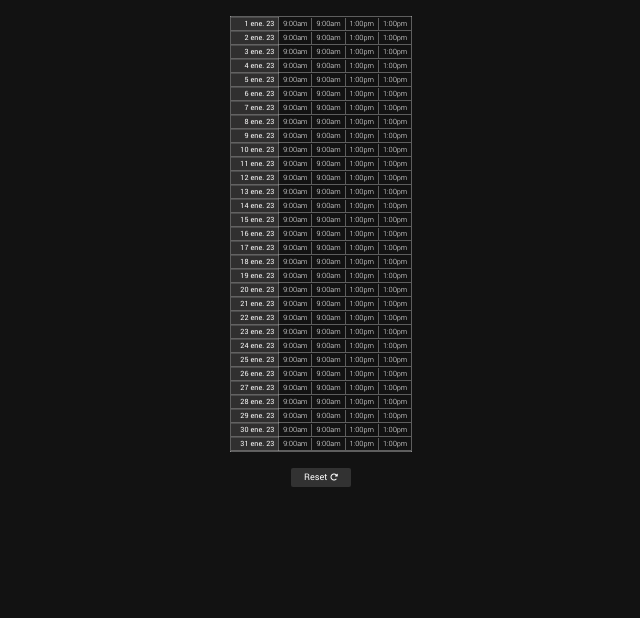
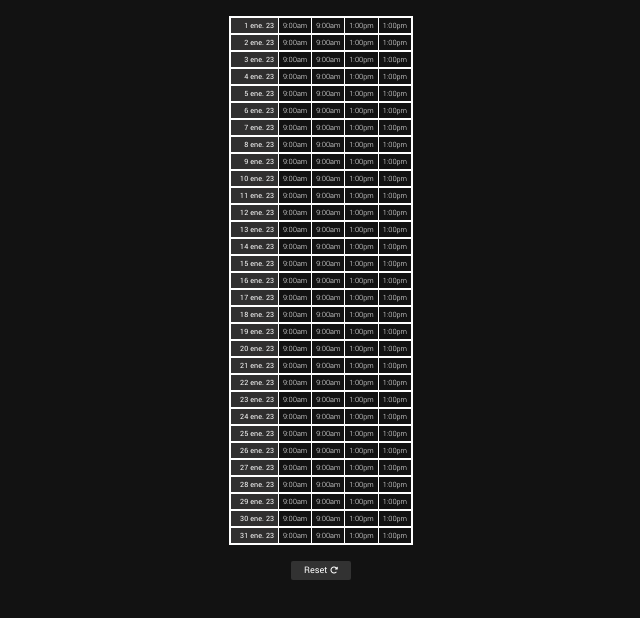
Before and after one commit to BrandonMasis/citas, a plain HTML site: page index.html in a window 1280 px wide. Shown: the whole page, without its empty margins (319-959 px from the left). Drawn offline with Linux system fonts and the light colour scheme.

Commit message:
trying to fix table lines

```diff
--- a/style.css
+++ b/style.css
@@ -4,54 +4,11 @@
   box-sizing: border-box;
   padding: 0;
   margin: 0;
-}
-
-html, body, div, span, applet, object, iframe,
-h1, h2, h3, h4, h5, h6, p, blockquote, pre,
-a, abbr, acronym, address, big, cite, code,
-del, dfn, em, img, ins, kbd, q, s, samp,
-small, strike, strong, sub, sup, tt, var,
-b, u, i, center,
-dl, dt, dd, ol, ul, li,
-fieldset, form, label, legend,
-table, caption, tbody, tfoot, thead, tr, th, td,
-article, aside, canvas, details, embed,
-figure, figcaption, footer, header, hgroup,
-menu, nav, output, ruby, section, summary,
-time, mark, audio, video {
-  margin: 0;
-  padding: 0;
-  border: 0;
-  font-size: 100%;
-  font: inherit;
-  vertical-align: baseline;
   -webkit-tap-highlight-color: rgba(0, 0, 0, 0);
   -webkit-tap-highlight-color: transparent;
 }
 
-/* HTML5 display-role reset for older browsers */
-article, aside, details, figcaption, figure,
-footer, header, hgroup, menu, nav, section {
-  display: block;
-}
 
-body {
-  line-height: 1;
-}
-
-ol, ul {
-  list-style: none;
-}
-
-blockquote, q {
-  quotes: none;
-}
-
-blockquote:before, blockquote:after,
-q:before, q:after {
-  content: "";
-  content: none;
-}
 
 table {
   border-collapse: collapse;
@@ -83,23 +40,24 @@ table, th, td {
   cursor: pointer;
   font-size: 0.5rem;
   border-collapse: collapse;
+  border: 1px solid white;
 }
 
 table{
-  border: .3px solid rgba(255, 255, 255, 0.322);
+  /* border: .3px solid rgba(255, 255, 255, 0.322); */
 
 
 }
 
 th {
   width: 3rem;
-  border: .3px solid rgba(248, 248, 248, 0.253);
-  border-left: none;
+  /* border: .3px solid rgba(248, 248, 248, 0.253);
+  border-left: none; */
 }
 
 td {
-  border-bottom: .3px solid rgba(255, 255, 255, 0.322);
-  border-left: .3px solid rgba(255, 255, 255, 0.322);
+  /* border-bottom: .3px solid rgba(255, 255, 255, 0.322);
+  border-left: .3px solid rgba(255, 255, 255, 0.322); */
 }
 
 tr {
```
